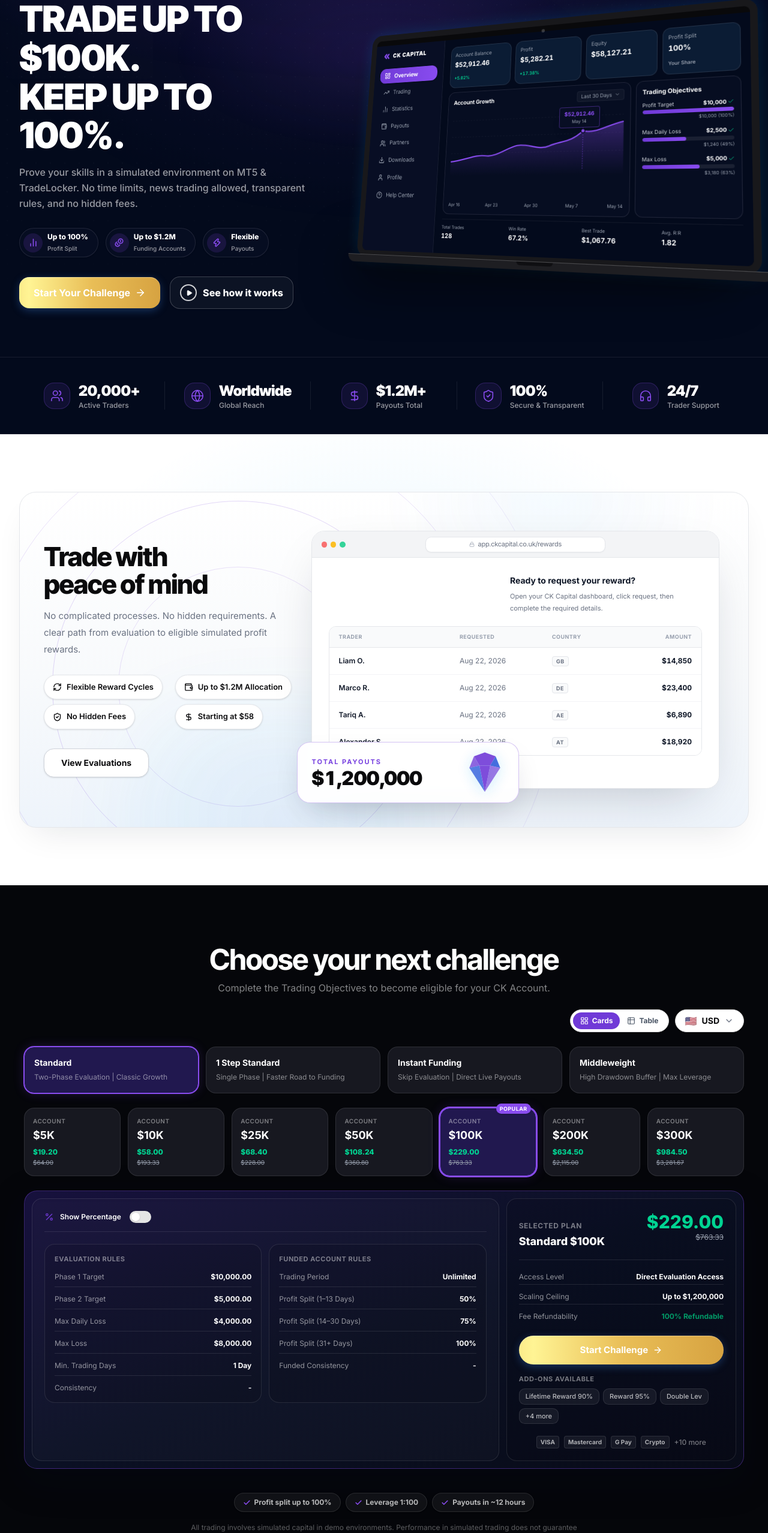
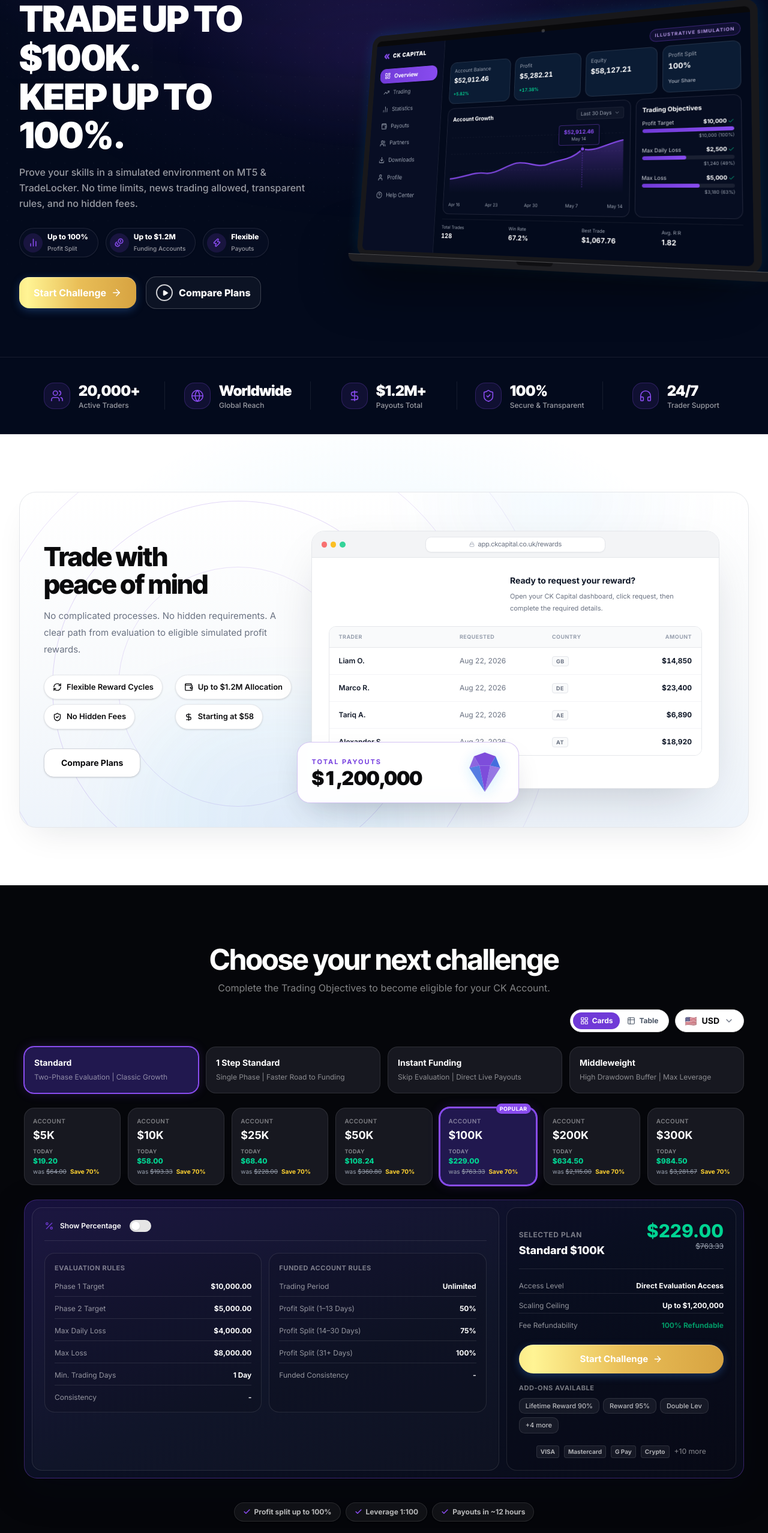
Before and after one commit to unchethan6-coder/ck-website-new-, a Next.js app: page /en in a window 1280 px wide. Shown: the part 234-2790 px from the top of the page at 60% size. Built offline with nearby package versions, Linux system fonts and the light colour scheme.

Commit message:
feat: apply conversion-focused marketing UX improvements

```diff
--- a/components/blog/BlogClient.tsx
+++ b/components/blog/BlogClient.tsx
@@ -286,7 +286,7 @@
             <div className="mt-8">
               <a href="/#start-challenge">
                 <GoldButton size="lg">
-                  Start Your Challenge <ArrowRight size={16} />
+                  Start Challenge <ArrowRight size={16} />
                 </GoldButton>
               </a>
             </div>
--- a/components/fx/LaptopMockup.tsx
+++ b/components/fx/LaptopMockup.tsx
@@ -308,7 +308,13 @@
                 <BrandMark />
                 <span className="inline-flex items-center gap-1.5 rounded-full border border-[#894CEF]/40 bg-[#894CEF]/10 px-2 py-0.5 text-[8px] font-black uppercase tracking-[0.14em] text-[#894CEF]">
                   <span className="h-1.5 w-1.5 rounded-full bg-[#894CEF]" />
-                  Live
+                  Illustrative
+                </span>
+              </div>
+
+              <div className="mb-2 hidden justify-end lg:flex">
+                <span className="inline-flex items-center gap-1.5 rounded-full border border-[#894CEF]/35 bg-[#894CEF]/10 px-2 py-1 text-[7.5px] font-bold uppercase tracking-[0.12em] text-[#B395E4]">
+                  Illustrative simulation
                 </span>
               </div>
 
--- a/components/sections/BlogCategories.tsx
+++ b/components/sections/BlogCategories.tsx
@@ -50,7 +50,11 @@
     return map;
   }, [articles]);
 
-  const active = CATEGORIES[activeIdx];
+  const availableCategories = useMemo(
+    () => CATEGORIES.filter((category) => latestByCategory[category.key]),
+    [latestByCategory]
+  );
+  const active = availableCategories[activeIdx] ?? availableCategories[0] ?? CATEGORIES[0];
   const activeArticle = latestByCategory[active.key];
   const cover = activeArticle?.coverImage?.url ?? FALLBACK_IMAGES[active.key];
 
@@ -64,16 +68,20 @@
     if (typeof window !== "undefined" && window.matchMedia("(prefers-reduced-motion: reduce)").matches) return;
     const id = window.setInterval(() => {
       if (hoveredRef.current || pausedRef.current) return;
-      setActiveIdx((i) => (i + 1) % CATEGORIES.length);
+      if (availableCategories.length > 1) {
+        setActiveIdx((i) => (i + 1) % availableCategories.length);
+      }
     }, 3500);
     return () => window.clearInterval(id);
-  }, []);
+  }, [availableCategories.length]);
 
   const selectIdx = (i: number) => {
     setActiveIdx(i);
     setPausedByClick(true);
     window.setTimeout(() => setPausedByClick(false), 5000);
   };
+
+  if (availableCategories.length === 0) return null;
 
   return (
     <section
@@ -150,7 +158,7 @@
 
         {/* Category selector cards — 1st full width on mobile (230px), 2nd & 3rd half width in one row (190px), 3 equal columns on desktop */}
         <div className="relative z-10 mx-auto mt-8 grid max-w-[980px] grid-cols-2 gap-3.5 px-2 sm:-mt-[68px] sm:grid-cols-3 sm:gap-4">
-          {CATEGORIES.map((cat, i) => {
+          {availableCategories.map((cat, i) => {
             const article = latestByCategory[cat.key];
             const cardCover = article?.coverImage?.url ?? FALLBACK_IMAGES[cat.key];
             const isActive = i === activeIdx;
@@ -194,7 +202,7 @@
 
         {/* Slide indicators — visible on sm+ */}
         <div className="mt-6 hidden sm:flex items-center justify-center gap-2">
-          {CATEGORIES.map((cat, i) => (
+          {availableCategories.map((cat, i) => (
             <button
               key={cat.key}
               type="button"
--- a/components/sections/ChallengeComparison.tsx
+++ b/components/sections/ChallengeComparison.tsx
@@ -107,6 +107,14 @@
       minimumFractionDigits: 2,
       maximumFractionDigits: 2,
     })}`;
+  };
+
+  const discountPercent = (plan?: PlanDetails | null) => {
+    if (!plan) return 0;
+    const original = Number(plan.orig.replace(/[$,]/g, ""));
+    const current = Number(plan.disc.replace(/[$,]/g, ""));
+    if (!original || current >= original) return 0;
+    return Math.round((1 - current / original) * 100);
   };
 
   const formatValue = (valStr?: string, accountSize = selectedSize) => {
@@ -356,18 +364,35 @@
                       ${size}
                     </div>
                     <div className="flex flex-col gap-0.5">
+                      <span className="text-[9px] font-bold uppercase tracking-wider text-white/45">Today</span>
                       <span className="text-base font-extrabold text-emerald-400 sm:text-xs">
                         {data ? formatMoney(data.disc) : "N/A"}
                       </span>
-                      <span className="text-[10px] text-gray-400 line-through font-normal">
-                        {data ? formatMoney(data.orig) : ""}
-                      </span>
+                      {data && (
+                        <span className="text-[10px] font-normal text-gray-400">
+                          was <span className="line-through">{formatMoney(data.orig)}</span>
+                          {discountPercent(data) > 0 && <span className="ml-1.5 font-bold text-amber-300">Save {discountPercent(data)}%</span>}
+                        </span>
+                      )}
                     </div>
                   </div>
                 );
               })}
             </div>
           </SectionReveal>
+
+          {viewMode === "cards" && activePlan && (
+            <div className="sticky bottom-3 z-40 mx-1 flex items-center justify-between gap-3 rounded-2xl border border-white/15 bg-[#080B18]/95 p-3 shadow-[0_14px_40px_rgba(0,0,0,0.45)] backdrop-blur-xl lg:hidden">
+              <div className="min-w-0">
+                <p className="truncate text-[10px] font-bold uppercase tracking-wider text-white/45">Selected plan</p>
+                <p className="truncate text-sm font-extrabold text-white">{activeTypeName} ${selectedSize}</p>
+                <p className="text-sm font-black text-emerald-400">{formatMoney(activePlan.disc)}</p>
+              </div>
+              <a href={signupUrl} target="_blank" rel="noopener noreferrer" className="brand-gradient-btn inline-flex min-h-11 shrink-0 items-center justify-center rounded-xl px-4 text-xs font-bold text-white">
+                Start challenge <ArrowRight className="ml-1.5 h-4 w-4" />
+              </a>
+            </div>
+          )}
 
           {/* Details & Checkout Grid */}
           <SectionReveal delay={0.18} className={viewMode === "cards" ? "" : "hidden"}>
@@ -588,8 +613,14 @@
                           {size === "100K" && <span className="absolute right-2 top-2 rounded-full bg-[#894CEF] px-1.5 py-0.5 text-[8px] font-bold uppercase text-white">Popular</span>}
                           <span className="text-[9px] font-bold uppercase tracking-wider text-gray-500">Account</span>
                           <strong className="mt-0.5 block text-lg text-[#0A0A0C]">${size}</strong>
-                          <span className="mt-2 block text-xs font-extrabold text-[#7943E0]">{plan ? formatMoney(plan.disc) : "N/A"}</span>
-                          {plan && <span className="block text-[9px] text-gray-400 line-through">{formatMoney(plan.orig)}</span>}
+                          <span className="mt-1.5 block text-[8px] font-bold uppercase tracking-wider text-gray-400">Today</span>
+                          <span className="block text-xs font-extrabold text-[#7943E0]">{plan ? formatMoney(plan.disc) : "N/A"}</span>
+                          {plan && (
+                            <span className="block text-[9px] text-gray-400">
+                              was <span className="line-through">{formatMoney(plan.orig)}</span>
+                              {discountPercent(plan) > 0 && <span className="ml-1 font-bold text-[#9A6B14]">Save {discountPercent(plan)}%</span>}
+                            </span>
+                          )}
                         </button>
                       );
                     })}
--- a/components/sections/CustomerSupportSection.tsx
+++ b/components/sections/CustomerSupportSection.tsx
@@ -51,11 +51,11 @@
                 href="https://discord.com/invite/hGSVx9CmS2"
                 target="_blank"
                 rel="noopener noreferrer"
-                className="inline-flex min-h-12 items-center justify-between gap-3 rounded-xl border border-gray-200 bg-white px-4 text-sm font-bold text-[#0A0A0C] shadow-sm transition-all hover:border-gray-300 hover:bg-gray-50 focus-visible:outline-none focus-visible:ring-2 focus-visible:ring-primary"
+                className="brand-gradient-btn inline-flex min-h-12 items-center justify-between gap-3 rounded-xl px-4 text-sm font-bold text-white shadow-md transition-all focus-visible:outline-none focus-visible:ring-2 focus-visible:ring-primary"
                 data-od-id="customer-support-discord"
               >
                 <span className="flex items-center gap-2">
-                  <MessageCircle size={17} className="text-[#0A0A0C]" />
+                  <MessageCircle size={17} />
                   {t("discordBtn")}
                 </span>
                 <ArrowUpRight size={16} />
@@ -72,6 +72,10 @@
                 <ArrowUpRight size={16} />
               </a>
             </div>
+
+            <p className="mt-3 text-xs font-medium text-[#6B7280]">
+              Typical reply time: under 2 minutes · Pre-purchase and account questions welcome.
+            </p>
 
             <a
               href="/contact"
--- a/components/sections/SiteFooter.tsx
+++ b/components/sections/SiteFooter.tsx
@@ -251,10 +251,15 @@
       <div className="border-b border-foreground/[0.06] bg-foreground/[0.015]" data-od-id="footer-compliance">
         <Container>
           <div className="py-8 md:py-10">
-            <h3 className="text-[11px] font-bold uppercase tracking-[0.16em] text-foreground/60 mb-6">
-              {t("disclaimerImportantTitle")}
-            </h3>
-            <div className="space-y-6 text-xs leading-relaxed text-foreground/45 sm:text-[12.5px]">
+            <p className="max-w-4xl text-xs font-medium leading-relaxed text-foreground/65 sm:text-[12.5px]">
+              {t("disclaimerSimulated")}
+            </p>
+            <details className="group mt-4 rounded-xl border border-foreground/[0.08] bg-foreground/[0.02]">
+              <summary className="flex min-h-11 cursor-pointer list-none items-center justify-between gap-3 px-4 py-3 text-[11px] font-bold uppercase tracking-[0.16em] text-foreground/65 focus-visible:outline-none focus-visible:ring-2 focus-visible:ring-primary [&::-webkit-details-marker]:hidden">
+                {t("disclaimerImportantTitle")}
+                <span aria-hidden="true" className="text-lg leading-none text-primary transition-transform group-open:rotate-45">+</span>
+              </summary>
+              <div className="space-y-6 border-t border-foreground/[0.08] px-4 py-5 text-xs leading-relaxed text-foreground/45 sm:text-[12.5px]">
               <p className="font-medium text-foreground/65">
                 <strong>{t("disclaimerSimulated")}</strong>
               </p>
@@ -298,7 +303,8 @@
               </div>
 
               <p>{t("disclaimerJurisdiction")}</p>
-            </div>
+              </div>
+            </details>
           </div>
         </Container>
       </div>
```
Also changed, not shown: messages/en.json.
